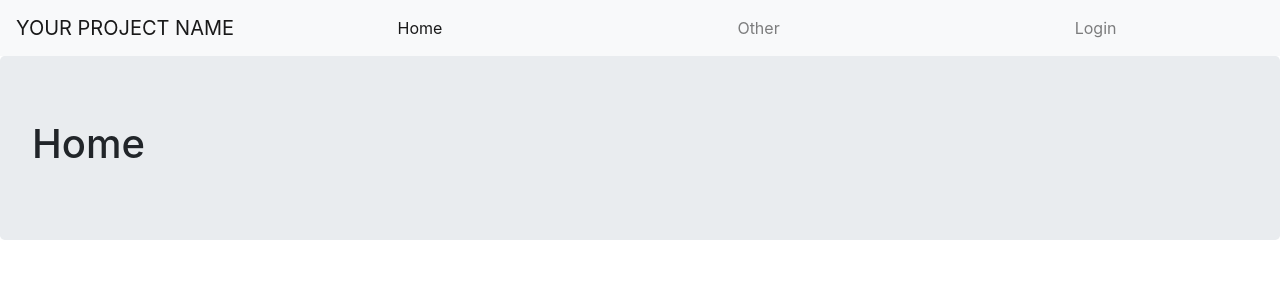
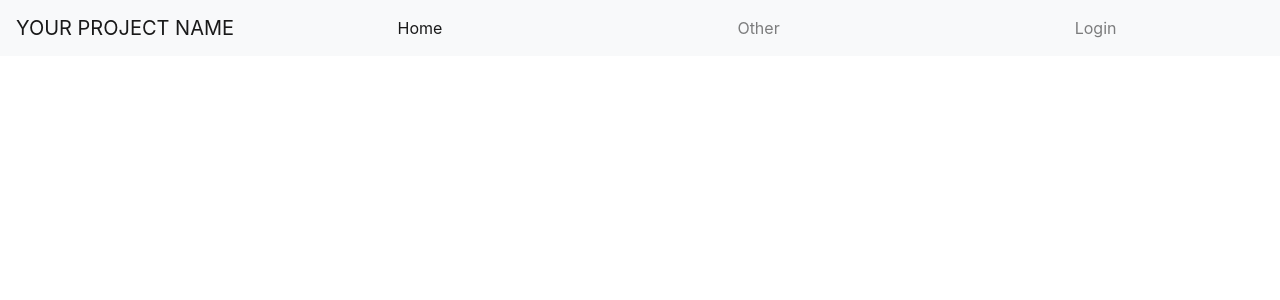
Before and after one commit to brambrulant/standort-frontend, a React (Create React App) app: page / in a window 1280 px wide. Shown: the top 300 px of the page. Built offline with nearby package versions, Linux system fonts and the light colour scheme; no server answers.

Commit message:
Initialise main page & configure route

```diff
--- a/src/App.js
+++ b/src/App.js
@@ -12,12 +12,7 @@ import { useDispatch, useSelector } from "react-redux";
 import { selectAppLoading } from "./store/appState/selectors";
 import { getUserWithStoredToken } from "./store/user/actions";
 import { Jumbotron } from "react-bootstrap";
-
-const Home = () => (
-  <Jumbotron>
-    <h1>Home</h1>
-  </Jumbotron>
-);
+import MainPage from "./pages/MainPage";
 const Other = () => (
   <Jumbotron>
     <h1>Other</h1>
@@ -38,7 +33,7 @@ function App() {
       <MessageBox />
       {isLoading ? <Loading /> : null}
       <Switch>
-        <Route exact path="/" component={Home} />
+        <Route exact path="/" component={MainPage} />
         <Route path="/other" component={Other} />
         <Route path="/signup" component={SignUp} />
         <Route path="/login" component={Login} />
--- /dev/null
+++ b/src/pages/MainPage/index.js
@@ -0,0 +1,3 @@
+export default function MainPage() {
+  return <div></div>;
+}
```
